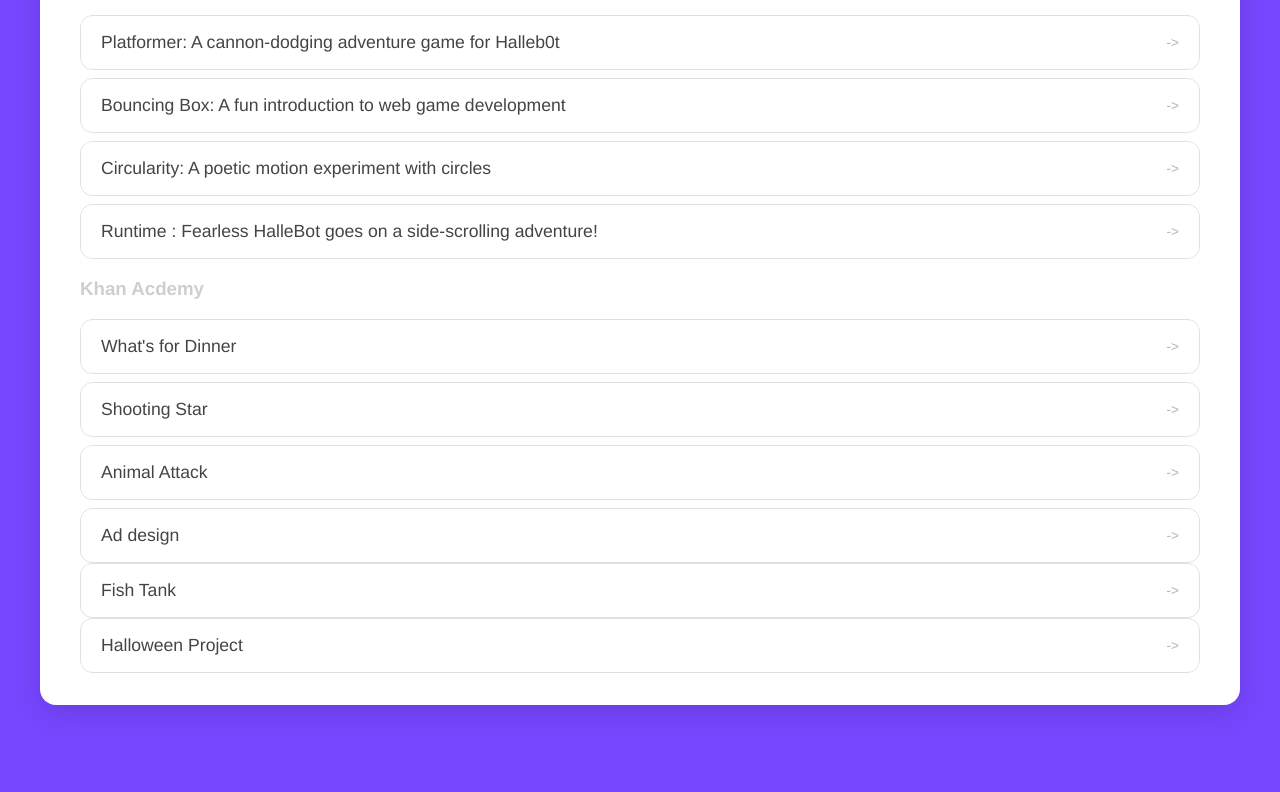
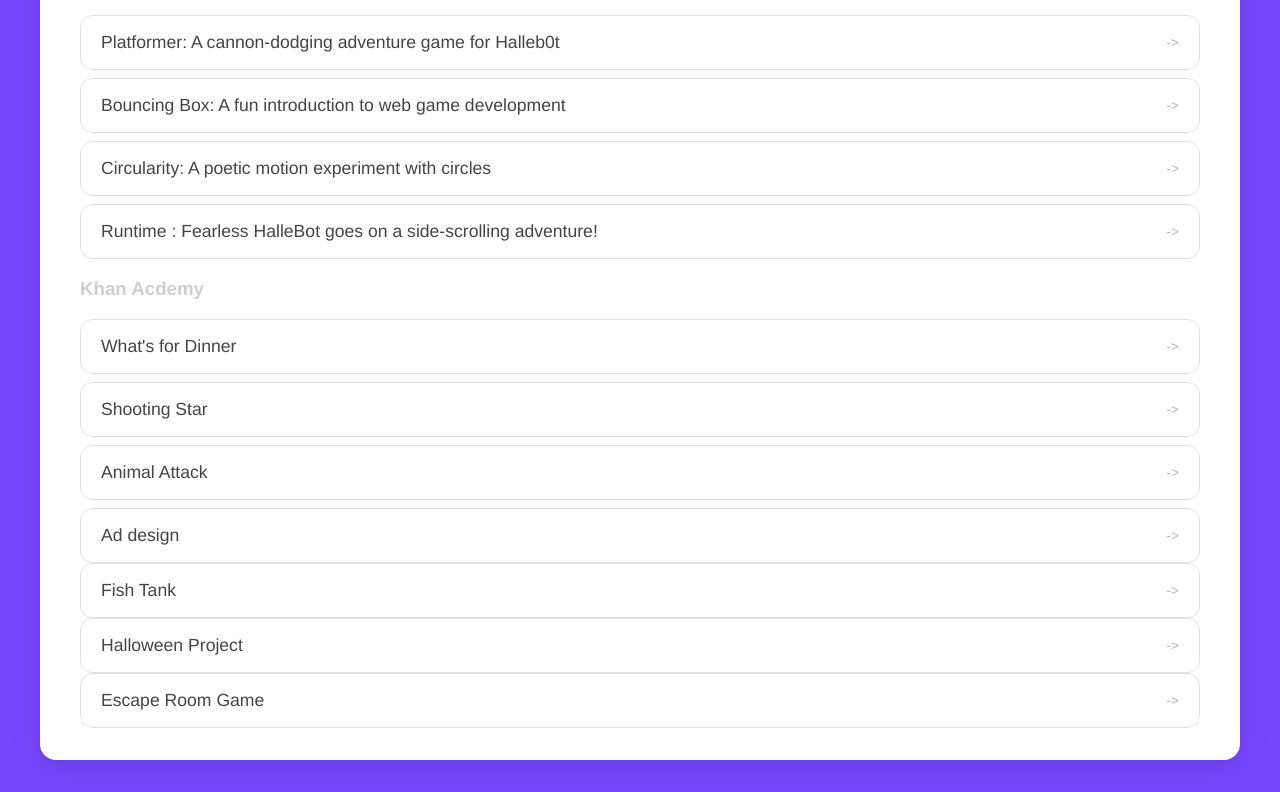
Before and after one commit to kellenvickers/kellenvickers.github.io, a plain HTML site: page portfolio.html in a window 1280 px wide. Shown: the part 245-1037 px from the top of the page. Before the commit the page ends 982 px from the top, so only its background shows below. Drawn offline with Linux system fonts and the light colour scheme.

Commit message:
add game

```diff
--- a/portfolio.html
+++ b/portfolio.html
@@ -53,6 +53,7 @@
       <a href="https://www.khanacademy.org/computer-programming/spin-off-of-project-fish-tank/4654206043930624" target ="_blank" >Fish Tank </a>
 
       <a href="https://www.khanacademy.org/computer-programming/vickers_halloween-project/6385046106521600" target ="_blank" >Halloween Project </a>
+      <a href="https://www.khanacademy.org/computer-programming/escape-room_sylvas_vickers_hamilton_kasian/6739222862872576" target ="_blank" >Escape Room Game </a>
       </li>
         </ul>
         </div>
```
